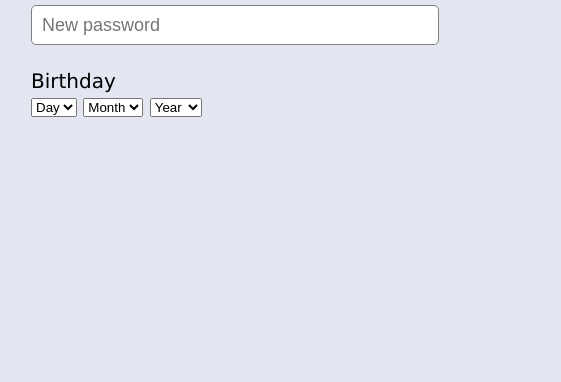
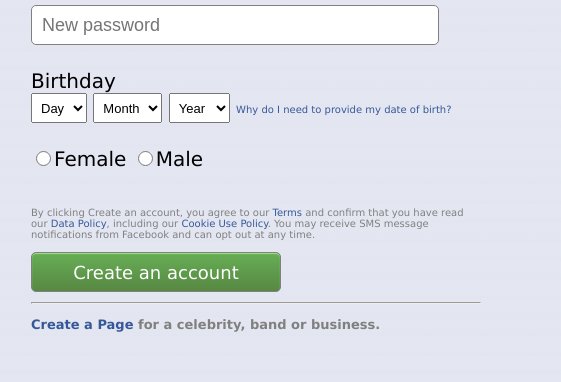
Before and after one commit to gbollynerd/self-learning-clinic, a website: page Facebook/index.html in a window 1280 px wide. Shown: the part 309-691 px from the top of the page, 719-1280 px from the left. Drawn offline with Linux system fonts and the light colour scheme.

Commit message:
Completing the style for index.html -- Final commit

```diff
--- a/Facebook/index.html
+++ b/Facebook/index.html
@@ -198,7 +198,15 @@
 					<option value="1907">1907</option>
 					<option value="1906">1906</option>
 					<option value="1905">1905</option>
-				</select>
+				</select> <small><span class="blue">Why do I need to provide my date of birth?</span></small>
+<br><br>
+
+				<input type="radio" id="r-b" name="sex" value="female" />Female
+				<input type="radio" id="r-b" name="sex" value="male" />Male<br><br>
+				<p id="intro4"><small>By clicking Create an account, you agree to our <span class="blue">Terms</span> and confirm that you have read our <span class="blue">Data Policy</span>, including our <span class="blue">Cookie Use Policy</span>. You may receive SMS message notifications from Facebook and can opt out at any time.</small></p>
+				<input type="submit" class="button2" value="Create an account" />
+				<br><hr>
+				<p id="intro5"><span class="blue">Create a Page</span> for a celebrity, band or business.</p>
 
 			</div>
 
--- a/Facebook/style.css
+++ b/Facebook/style.css
@@ -184,6 +184,14 @@ small{
 
 }
 
+.blue {
+	color: #365899;
+}
+select {
+font-size: 13px;
+height: 30px;
+padding: 5px;
+}
 
 .fb-body-footer{
 	width:100%;
```
